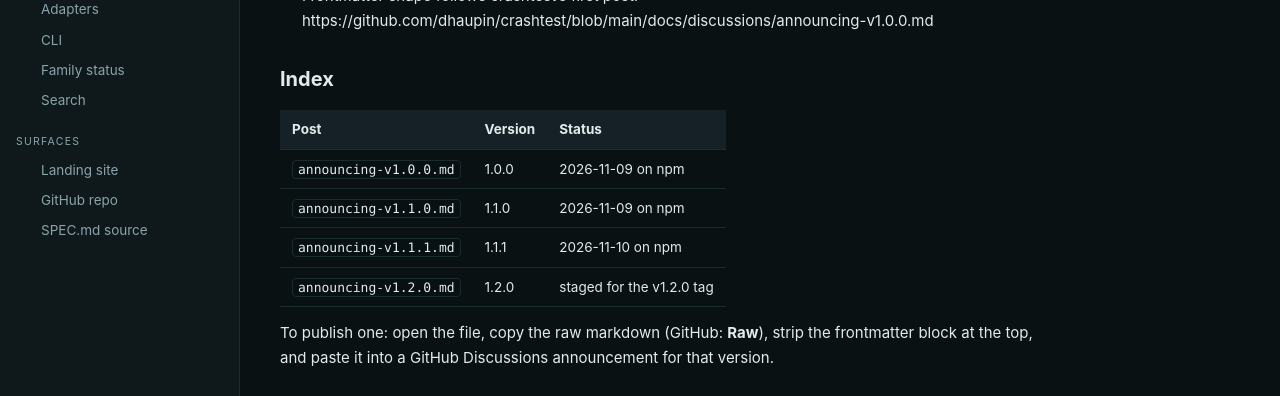
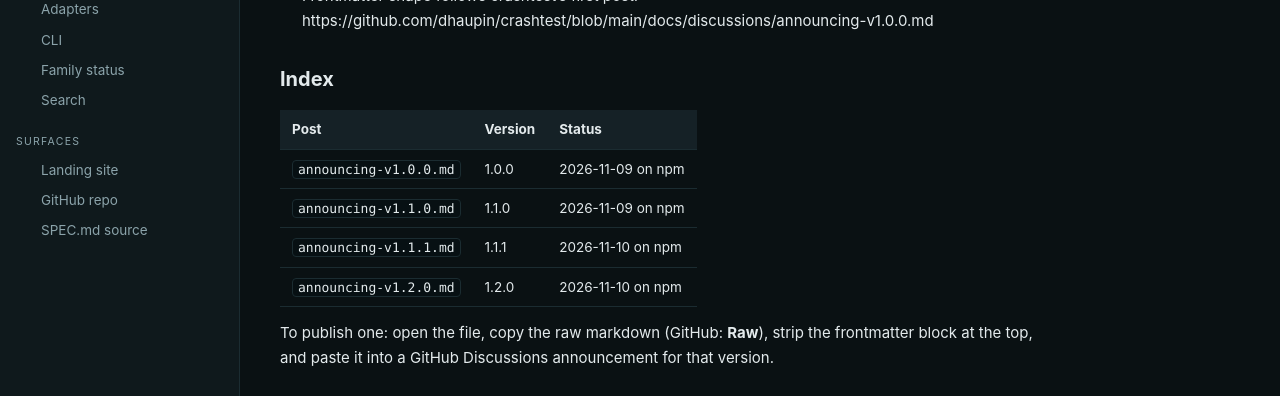
Before and after one commit to dhaupin/gamestruct, a Jekyll site: the page built from docs/discussions/index.md, in a window 1280 px wide and 1017 px high. Shown: the part 456-852 px from the top of the window. Built offline with Jekyll 4.4.1, drawn with Linux system fonts in a browser that asks for light colours.

Commit message:
docs(discussions): the 1.2.0 row is on npm
1.2.0 shipped through the OIDC ladder (publish -> release -> verify all
green; npm latest 1.2.0, provenance present, GH release carries the served
tarball).

Co-authored-by: openhands <openhands@all-hands.dev>

```diff
--- a/docs/discussions/index.md
+++ b/docs/discussions/index.md
@@ -26,6 +26,6 @@ Source of truth (link-not-copy): https://github.com/dhaupin/crashtest/blob/main/
 | `announcing-v1.0.0.md` | 1.0.0 | 2026-11-09 on npm |
 | `announcing-v1.1.0.md` | 1.1.0 | 2026-11-09 on npm |
 | `announcing-v1.1.1.md` | 1.1.1 | 2026-11-10 on npm |
-| `announcing-v1.2.0.md` | 1.2.0 | staged for the v1.2.0 tag |
+| `announcing-v1.2.0.md` | 1.2.0 | 2026-11-10 on npm |
 
 To publish one: open the file, copy the raw markdown (GitHub: **Raw**), strip the frontmatter block at the top, and paste it into a GitHub Discussions announcement for that version.
```
